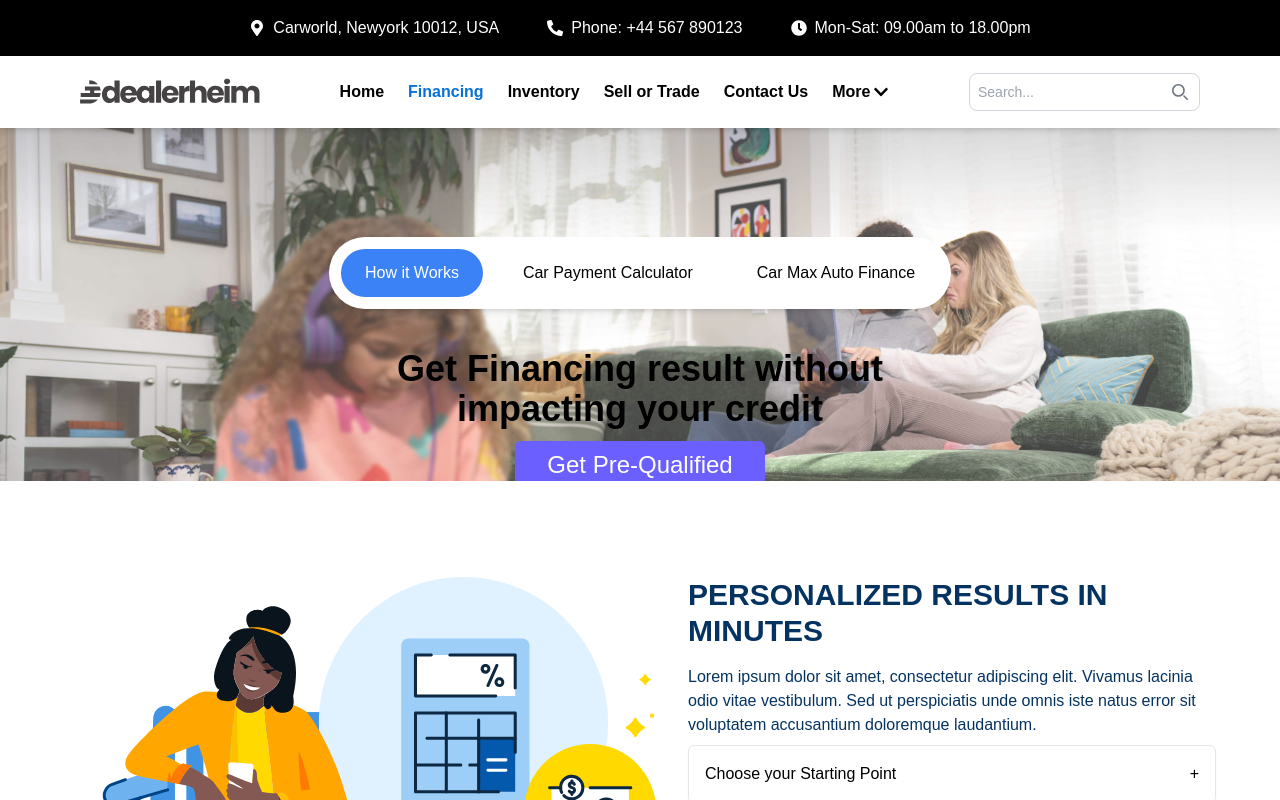
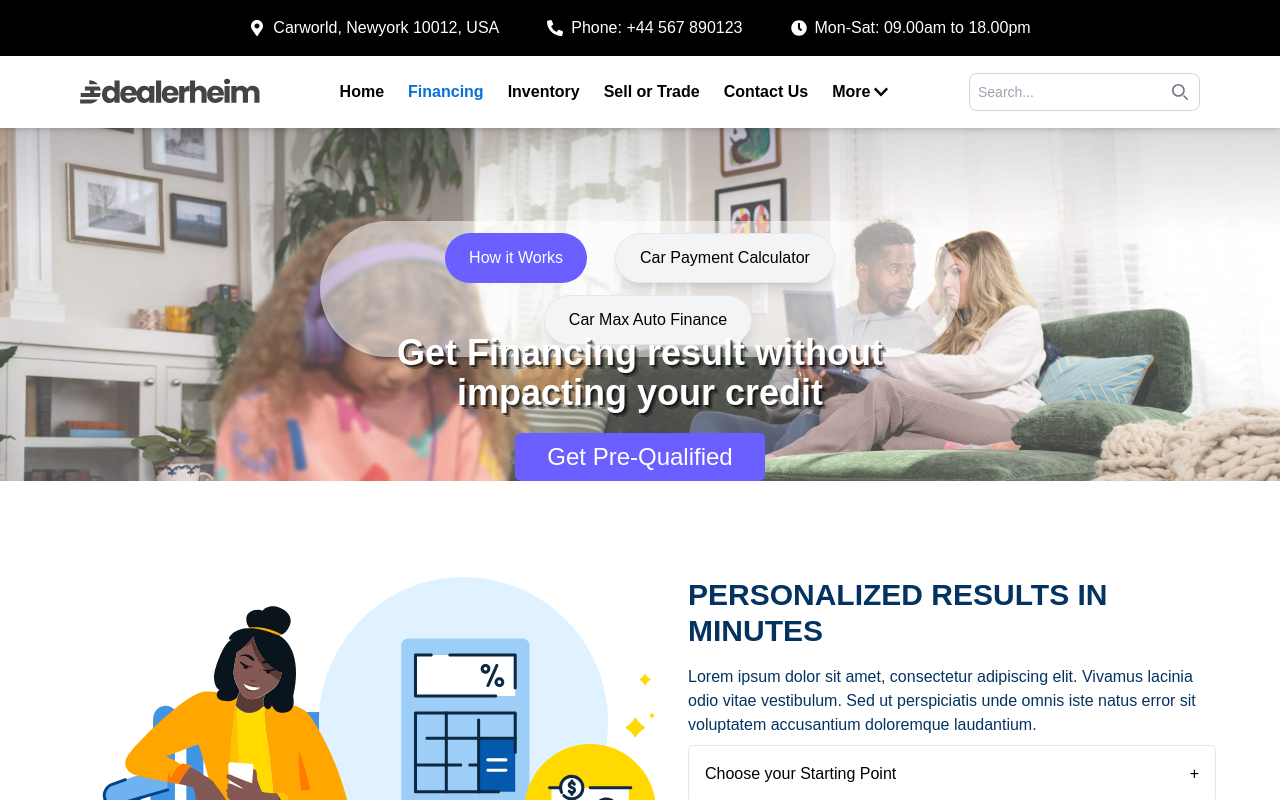
Before and after one commit to MuhammadAkil/delarheim, a Next.js app: page /FinancingPlan in a window 1280 px wide. Shown: the top 800 px of the page. Built offline with nearby package versions, Linux system fonts and the light colour scheme.

Commit message:
update issue

```diff
--- a/src/app/FinancingPlan/page.tsx
+++ b/src/app/FinancingPlan/page.tsx
@@ -149,29 +149,28 @@ const FAQ = () => {
 	return (
 		<>
 			<div className="relative w-full" style={{ minHeight: "10rem", overflow: "hidden" }}>
-				<Image src="/images/bg-image-FAQ.jpg" alt="Image Error" width={600} height={600} className="w-full opacity-25	 h-auto object-cover opacity-75" style={{ maxHeight: "30rem" }} />
-				<div className="absolute top-[4rem] md:top-[6rem] left-1/2 transform -translate-x-1/2 bg-white p-2 md:p-3 rounded-full shadow-md w-[90%] sm:w-[80%] md:w-[70%] lg:w-[auto] mt-4"></div>
-				<div className="absolute top-[4rem] md:top-[6rem] left-1/2 transform -translate-x-1/2 bg-white p-2 md:p-3 rounded-full shadow-md w-[90%] sm:w-[80%] md:w-[70%] lg:w-[auto] mt-4">
-					<div className="flex flex-wrap justify-center space-x-2 md:space-x-4">
+				<Image src="/images/bg-image-FAQ.jpg" alt="Image Error" width={600} height={600} className="w-full opacity-25	 h-[100svh] lg:h-auto object-cover opacity-75" style={{ maxHeight: "30rem" }} />
+				<div className="absolute backdrop-xl top-[5rem] left-1/2 transform -translate-x-1/2 bg-white/50 py-5 px-2 md:p-3 rounded-lg lg:rounded-full shadow-md w-[90%] sm:w-[80%] md:w-[70%] lg:w-[auto] mt-4">
+					<div className="flex flex-wrap justify-center gap-3 md:space-x-4">
 						{["How it Works", "Car Payment Calculator", "Car Max Auto Finance"].map((label, index: number) => (
 							<button
 								key={index}
 								onClick={() => handleButtonClick(index)}
-								className={`text-black px-4 py-2 md:px-6 md:py-3 text-sm md:text-base transition duration-300
-                ${activeButton === index ? "bg-blue-500 text-white rounded-full" : "hover:bg-gray-100 rounded-full"}`}
+								className={`text-black  w-[270px] lg:w-auto px-4 py-2 md:px-6 md:py-3 text-sm md:text-base transition duration-300
+                ${activeButton === index ? "bg-[#6b5fff] text-white rounded-full" : "shadow-lg border bg-gray-100 hover:bg-gray-200 rounded-full"}`}
 							>
 								{label}
 							</button>
 						))}
 					</div>
 				</div>
-				<div className="absolute top-[8rem] md:top-[14rem] left-1/2 transform -translate-x-1/2">
+				<div className="absolute top-[20rem] md:top-[13rem] left-1/2 min-w-[300px] transform -translate-x-1/2">
 					<div className="flex justify-center items-center flex-col gap-3">
-						<h2 className="text-black text-3xl text-center text-xl sm:text-2xl md:text-4xl lg:text-3xl xl:text-4xl font-bold text-center">
-							Get Financing result without <br /> impacting your credit
+						<h2 className="text-white text-xl font-semibold lg:text-4xl text-center lg:mt-0 text-shadow">
+							Get Financing result without <br className="hidden md:block" /> impacting your credit
 						</h2>
 						<Link href={"/FAQ"}>
-							<button className="text-white rounded-md px-8 py-2 transition duration-300 md:text-2xl text-xl bg-[#6b5fff]">Get Pre-Qualified</button>
+							<button className="text-white rounded-md px-8 py-2  mt-2 transition duration-300 md:text-2xl text-xl hover:bg-[#6b5fff]/90 bg-[#6b5fff]">Get Pre-Qualified</button>
 						</Link>
 					</div>
 				</div>
@@ -180,9 +179,9 @@ const FAQ = () => {
 					<p className="text-xl sm:text-2xl md:text-4xl lg:text-5xl xl:text-6xl font-bold text-center">Impacting Your Credit.</p>
 
 					<div className="mt-6 text-center">
-						<button className="text-white rounded-md px-8 py-2 transition duration-300 md:text-2xl text-xl" style={{ background: "#6b5fff" }}>
-							Get Pre-Qualified
-						</button>
+						<Link href={"/FAQ"}>
+							<button className="text-white rounded-md px-8 py-2 transition duration-300 md:text-2xl text-xl hover:bg-[#6b5fff]/90 bg-[#6b5fff]">Get Pre-Qualified</button>
+						</Link>
 					</div>
 				</div>
 			</div>
@@ -295,7 +294,7 @@ const FAQ = () => {
 							<Image src="/images/faq-vector.svg" alt="Image Error" width={600} height={400} className="w-full h-auto max-h-[30rem] object-contain" />
 						</div>
 
-						<div className="space-y-2 px-10">
+						<div className="space-y-2 lg:px-10 px-2">
 							<h2 className="text-3xl font-bold uppercase mb-4" style={{ color: "#053361" }}>
 								Personalized results in minutes
 							</h2>
--- a/src/app/components/Hero.tsx
+++ b/src/app/components/Hero.tsx
@@ -18,7 +18,7 @@ export default function Hero() {
 					<div className="flex flex-col justify-center items-center mx-auto">
 						<div className="">
 							<h2 className=" p-3 text-xl font-semibold lg:text-4xl mb-3 mt-7 lg:mt-0 text-shadow">
-								Smarter Deals, Faster Sales - Your <br /> Confident Path to Buying or <br />
+								Smarter Deals, Faster Sales - Your <br className="hidden md:block" /> Confident Path to Buying or <br className="hidden md:block" />
 								Selling a Car
 							</h2>
 						</div>
--- a/src/app/components/Sidebar.tsx
+++ b/src/app/components/Sidebar.tsx
@@ -56,7 +56,7 @@ const Sidebar = () => {
 			</nav>
 
 			{/* Mobile Navbar */}
-			<nav className="flex lg:hidden fixed h-16 items-center px-4 py-3 w-full bg-white">
+			<nav className="flex lg:hidden fixed h-16 items-center px-4 py-3 w-full bg-white border-b shadow-lg">
 				<div className="flex items-center flex-grow z-10">
 					<a href="/home" className="mr-auto">
 						<Logo width={180} className="cursor-pointer" />
@@ -73,8 +73,7 @@ const Sidebar = () => {
 			{sidebarOpen && (
 				<div ref={sidebarRef} className="fixed top-0 right-0 w-[250px] h-full bg-[#1a1a1a] shadow-lg transition-transform duration-300 overflow-auto">
 					<div className="text-white bg-white h-[65px] p-6 font-bold text-xl mb-2">
-						<a href="/home">
-						</a>
+						<a href="/home"></a>
 					</div>
 					<button onClick={toggleSidebar} className="absolute top-4 right-5 text-white  focus:outline-none">
 						<svg className="bg-[#18746c] p-1.5 rounded-full w-8 h-8" fill="none" stroke="white" viewBox="0 0 24 24">
@@ -85,26 +84,19 @@ const Sidebar = () => {
 					<div className="p-6">
 						<ul className="space-y-4">
 							<Link href="/" passHref>
-								<button
-									onClick={() => toggleDropdown("Home")}
-									className={`flex items-center font-semibold text-[16px] transition-colors duration-300 ${isHomeActive ? "text-[#0870d8]" : "text-white hover:text-[#0870d8]"}`}
-								>
+								<button onClick={() => toggleDropdown("Home")} className={`flex items-center font-semibold text-[16px] transition-colors duration-300 ${isHomeActive ? "text-[#0870d8]" : "text-white hover:text-[#0870d8]"}`}>
 									Home
 								</button>
 							</Link>
 
-
-							<button onClick={() => toggleDropdown("Home")}
-								className={`flex items-center font-semibold text-[16px] transition-colors duration-300 ${isFinancingActive ? "text-[#0870d8]" : "text-white hover:text-[#0870d8]"}`}>
-								<Link href={"/FinancingPlan"} passHref>Financing</Link>
+							<button onClick={() => toggleDropdown("Home")} className={`flex items-center font-semibold text-[16px] transition-colors duration-300 ${isFinancingActive ? "text-[#0870d8]" : "text-white hover:text-[#0870d8]"}`}>
+								<Link href={"/FinancingPlan"} passHref>
+									Financing
+								</Link>
 							</button>
 
-
 							{["Inventory", "Buy Or Sell", "Contact Us", "More"].map((item, index) => {
-								const itemRoute = item === "Inventory" ? "/inventory" :
-									item === "Buy Or Sell" ? "/sell-car" :
-										item === "Contact Us" ? "/ContactUS" :
-											null; // No direct route for "More"
+								const itemRoute = item === "Inventory" ? "/inventory" : item === "Buy Or Sell" ? "/sell-car" : item === "Contact Us" ? "/ContactUS" : null; // No direct route for "More"
 
 								const isActive = pathname === itemRoute;
 
@@ -128,12 +120,7 @@ const Sidebar = () => {
 														onClick={() => toggleDropdown("More")}
 													>
 														{item}
-														<svg
-															className={`w-5 h-5 transform transition-transform duration-300 ${openDropdown === "More" ? "rotate-180" : ""}`}
-															fill="none"
-															stroke="currentColor"
-															viewBox="0 0 24 24"
-														>
+														<svg className={`w-5 h-5 transform transition-transform duration-300 ${openDropdown === "More" ? "rotate-180" : ""}`} fill="none" stroke="currentColor" viewBox="0 0 24 24">
 															<path strokeLinecap="round" strokeLinejoin="round" strokeWidth="2" d="M19 9l-7 7-7-7"></path>
 														</svg>
 													</button>
@@ -158,9 +145,6 @@ const Sidebar = () => {
 									</li>
 								);
 							})}
-
-
-
 						</ul>
 					</div>
 				</div>
--- a/src/app/inventory/page.tsx
+++ b/src/app/inventory/page.tsx
@@ -422,7 +422,7 @@ const CarListing = () => {
 		<div className="flex flex-col md:flex-row lg:p-20 p-2 pt-[5rem]">
 			<div className="md:w-3/4 mx-auto">
 				<div className="flex flex-col md:flex-row justify-between items-center mb-4">
-					<p className="text-black font-bold w-full text-2xl md:text-4xl">
+					<p className="text-black font-bold w-full text-2xl md:text-4xl text-center md:text-start">
 						{filteredResults.length} Vehicle{filteredResults.length !== 1 ? "s" : ""} for Sale
 					</p>
 					<div className="flex items-center mt-2 md:mt-0">
@@ -467,7 +467,7 @@ const CarListing = () => {
 					</div>
 				</div>
 
-				<div className="flex flex-wrap items-center mb-4">
+				<div className="flex flex-wrap items-center gap-1 mb-4">
 					{filtersApplied &&
 						selectedFilters.map((filter) => (
 							<div key={filter} className="bg-gray-200 text-gray-700 px-2 py-1 rounded mr-2 flex items-center">
@@ -489,11 +489,11 @@ const CarListing = () => {
 
 			{openFilterModal && (
 				<div className="fixed inset-0 flex items-center justify-center z-50 backdrop-blur-sm">
-					<div className="bg-white rounded-lg p-6 w-full max-w-md mx-auto" style={{ boxShadow: "0 10px 30px rgba(0, 0, 0, 0.8)" }}>
+					<div className="bg-white rounded-lg p-6 w-full max-w-md mx-2 lg:mx-auto" style={{ boxShadow: "0 10px 30px rgba(0, 0, 0, 0.8)" }}>
 						<h2 className="text-2xl font-bold mb-4 text-center text-black">Filters</h2>
 						<hr className="my-3" />
-						<div className="grid grid-cols-3 gap-3">
-							<div className={`flex flex-col items-center justify-center p-4 rounded-md cursor-pointer  bg-gray-200`} onClick={() => handleCardClick("Under 30K")}>
+						<div className="grid md:grid-cols-3 grid-cols-2 gap-3">
+							<div className={`flex flex-col items-center justify-center p-4 rounded-md cursor-pointer  bg-gray-200`} onClick={() => handleCardClick("Under30K")}>
 								<div className="text-blue-500 text-3xl mb-1">💰</div>
 								<span className="text-sm">Under 30K</span>
 							</div>
```
